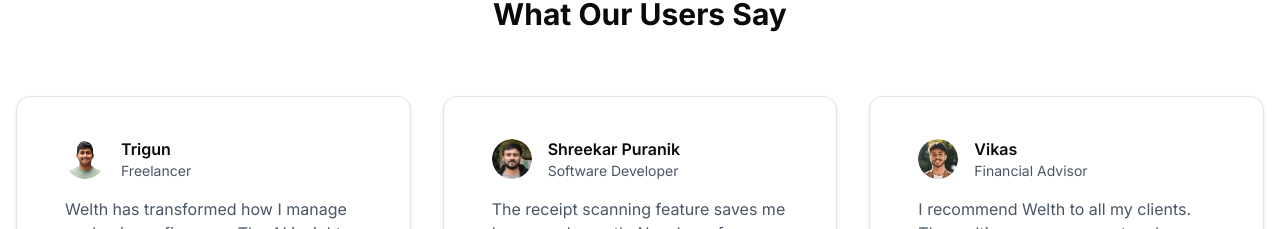
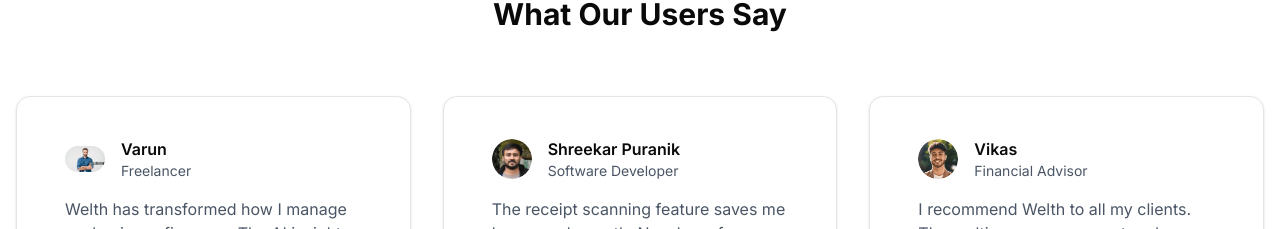
Before and after one commit to Trigun-123/welth, a Next.js app: page / in a window 1280 px wide. Shown: the part 2757-2986 px from the top of the page. Built offline with nearby package versions, Linux system fonts and the light colour scheme; no server answers.

Commit message:
changes made

```diff
--- a/data/landing.js
+++ b/data/landing.js
@@ -88,16 +88,16 @@
 // Testimonials Data
 export const testimonialsData = [
   {
-    name: "Trigun",
+    name: "Varun",
     role: "Freelancer",
-    image: "/Trigun.png",
+    image: "/Varun.jpg",
     quote:
       "Welth has transformed how I manage my business finances. The AI insights have helped me identify cost-saving opportunities I never knew existed.",
   },
   {
     name: "Shreekar Puranik",
     role: "Software Developer",
-    image: "/shreekar.png",
+    image: "/Shreekar.png",
     quote:
       "The receipt scanning feature saves me hours each month. Now I can focus on my work instead of manual data entry and expense tracking.",
   },
```
Also changed, not shown: public/Trigun.png (deleted), public/Varun.jpg (added).
